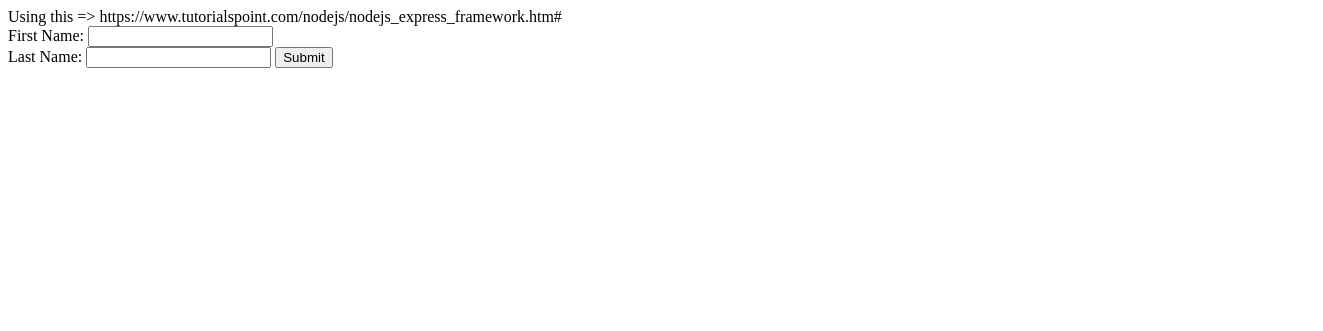
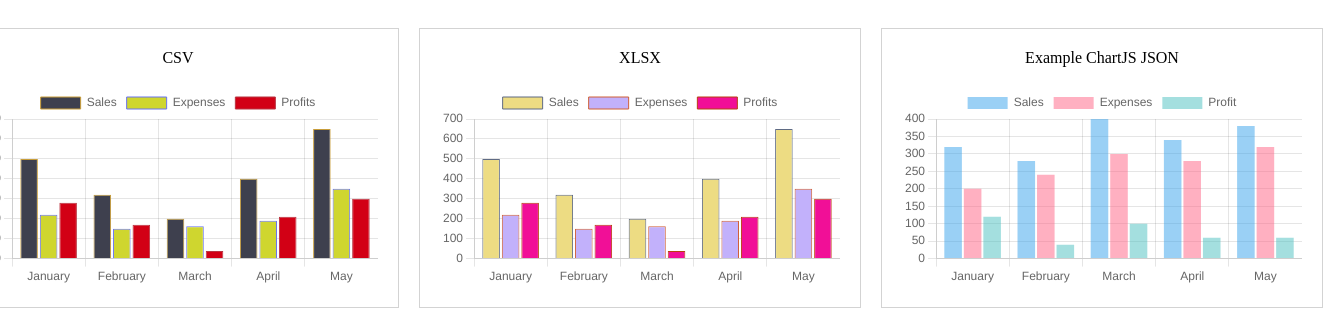
Before and after one commit to EdSpurrier/mapbox-visualization-vic-uni, a website: page public/index.html in a window 1280 px wide. Shown: the whole page, 1323 px wide, since content can reach past the window. Drawn offline with nearby package versions, Linux system fonts and the light colour scheme.

Commit message:
Added charts and conversion

```diff
--- a/public/data/convertedData.json
+++ /dev/null
@@ -1 +0,0 @@
-[{"name":"name","email":"email","age\r":"age\r"},{"name":"edweird","email":"edweird@gmail.com","age\r":"40\r"},{"name":"matthew","email":"mm@gmail.com","age\r":"25"}]
--- /dev/null
+++ b/public/data/csvData.json
@@ -0,0 +1,26 @@
+[
+  {
+    "Month": "Sales",
+    "January": 500,
+    "February": 320,
+    "March": 200,
+    "April": 400,
+    "May": 650
+  },
+  {
+    "Month": "Expenses",
+    "January": 220,
+    "February": 150,
+    "March": 162,
+    "April": 190,
+    "May": 350
+  },
+  {
+    "Month": "Profits",
+    "January": 280,
+    "February": 170,
+    "March": 38,
+    "April": 210,
+    "May": 300
+  }
+]
--- /dev/null
+++ b/public/data/example.json
@@ -0,0 +1,23 @@
+{
+    "labels": ["January", "February", "March", "April", "May"],
+    "datasets": [
+      {
+        "label": "Sales",
+        "backgroundColor": "rgba(54, 162, 235, 0.5)",
+        "borderColor": "rgba(54, 162, 235, 1)",
+        "data": [320, 280, 400, 340, 380]
+      },
+      {
+        "label": "Expenses",
+        "backgroundColor": "rgba(255, 99, 132, 0.5)",
+        "borderColor": "rgba(255, 99, 132, 1)",
+        "data": [200, 240, 300, 280, 320]
+      },
+      {
+        "label": "Profit",
+        "backgroundColor": "rgba(75, 192, 192, 0.5)",
+        "borderColor": "rgba(75, 192, 192, 1)",
+        "data": [120, 40, 100, 60, 60]
+      }
+    ]
+  }
--- a/public/data/inlineData.json
+++ /dev/null
@@ -1 +0,0 @@
-[{"name":"name","email":"email","age":"age"},{"name":"francis","email":"francis@gmail.com","age":"33"},{"name":"matty","email":"mm@gmail.com","age":"29"}]
--- /dev/null
+++ b/public/data/xlsxData.json
@@ -0,0 +1,26 @@
+[
+  {
+    "Month": "Sales",
+    "January": 500,
+    "February": 320,
+    "March": 200,
+    "April": 400,
+    "May": 650
+  },
+  {
+    "Month": "Expenses",
+    "January": 220,
+    "February": 150,
+    "March": 162,
+    "April": 190,
+    "May": 350
+  },
+  {
+    "Month": "Profits",
+    "January": 280,
+    "February": 170,
+    "March": 38,
+    "April": 210,
+    "May": 300
+  }
+]
--- a/public/index.html
+++ b/public/index.html
@@ -1,11 +1,33 @@
 <html>
-   <body>
-      Using this => https://www.tutorialspoint.com/nodejs/nodejs_express_framework.htm#
-      <form action = "http://127.0.0.1:8081/process_get" method = "GET">
-         First Name: <input type = "text" name = "first_name">  <br>
-         Last Name: <input type = "text" name = "last_name">
-         <input type = "submit" value = "Submit">
-      </form>
+   <head>
+      <title>Data Visualization Example</title>
+      <link rel="icon" href="favicon.ico" type="image/x-icon">
+      <link rel="shortcut icon" href="favicon.ico" type="image/x-icon">
+      <link rel="stylesheet" type="text/css" href="styles.css">
+  </head>
+  <body>
+      <!-- Your HTML content here -->
+        <div class="charts">
+            <div class="chart">
+                CSV
+                <canvas id="csvDataChart" class="barChart"></canvas>
+            </div>
 
-   </body>
+            <div class="chart">
+                XLSX
+                <canvas id="xlsxDataChart" class="barChart"></canvas>
+            </div>
+
+            <div class="chart">
+                Example ChartJS JSON
+                <canvas id="exampleDataChart" class="barChart"></canvas>
+            </div>
+
+        </div>
+
+
+
+      <script src="https://cdn.jsdelivr.net/npm/chart.js"></script>
+      <script src="script.js"></script>
+  </body>
 </html>
--- /dev/null
+++ b/public/script.js
@@ -0,0 +1,119 @@
+console.log("scripts.js Initializing.");
+
+const xlsxFile = 'data/xlsxData.json';
+
+const csvFile = 'data/csvData.json';
+
+const dataFile = 'data/example.json';
+
+
+function getRandomColor() {
+    const letters = "0123456789ABCDEF";
+    let color = "#";
+    for (let i = 0; i < 6; i++) {
+      color += letters[Math.floor(Math.random() * 16)];
+    }
+    return color;
+}
+
+
+function convertJSONtoChartJS(jsonData) {
+    const chartData = {
+    labels: Object.keys(jsonData[0]).slice(1), // Extract month names as labels excluding the "Month" key
+    datasets: []
+    };
+
+    jsonData.forEach(obj => {
+    const dataset = {
+        label: obj["Month"],
+        data: Object.values(obj).slice(1), // Extract data values excluding the "Month" key
+        backgroundColor: getRandomColor(), // Generate random background color for each dataset
+        borderColor: getRandomColor(), // Generate random border color for each dataset
+        borderWidth: 1 // Optional: Customize the border width for each dataset
+    };
+    chartData.datasets.push(dataset);
+    });
+
+    return chartData;
+}
+
+
+function createBarChart (elementId, chartData) {
+    // Create a Chart.js chart
+    var ctx = document.getElementById(elementId).getContext('2d');
+
+    var myChart = new Chart(ctx, {
+        type: 'bar',
+        data: chartData,
+        options: {
+            responsive: true,
+            scales: {
+                y: {
+                    beginAtZero: true
+                }
+            }
+        }
+    });
+}
+
+//  Fetch CSV JSON Data File
+fetch(csvFile)
+    .then(response => response.json())
+    .then(data => {
+        // Process the loaded JSON data
+        console.log(`[${csvFile}] Data Loaded =>`, data);
+
+        let chartData = convertJSONtoChartJS(data);
+
+        createBarChart('csvDataChart', chartData)
+    })
+    .catch(error => {
+        console.error('Error loading JSON file:', error);
+    });
+
+
+//  Fetch XLSX JSON Data File
+fetch(xlsxFile)
+    .then(response => response.json())
+    .then(data => {
+        // Process the loaded JSON data
+        console.log(`[${xlsxFile}] Data Loaded =>`, data);
+
+        let chartData = convertJSONtoChartJS(data);
+
+        createBarChart('xlsxDataChart', chartData)
+    })
+    .catch(error => {
+        console.error('Error loading JSON file:', error);
+    });
+
+
+//  Fetch JSON Data File
+fetch(dataFile)
+    .then(response => response.json())
+    .then(data => {
+        // Process the loaded JSON data
+        console.log(`[${dataFile}] Data Loaded =>`, data);
+
+        // Create a Chart.js chart
+        var ctx = document.getElementById('exampleDataChart').getContext('2d');
+        var myChart = new Chart(ctx, {
+            type: 'bar',
+            data: data,
+            options: {
+                responsive: true,
+                scales: {
+                    y: {
+                        beginAtZero: true
+                    }
+                }
+            }
+        });
+    })
+    .catch(error => {
+        console.error('Error loading JSON file:', error);
+    });
+
+
+
+console.log("scripts.js Loaded.");
--- /dev/null
+++ b/public/styles.css
@@ -0,0 +1,19 @@
+/* Define styles for the chart container */
+.charts {
+    padding: 20px;
+    display: flex;
+    gap: 20px;
+    justify-content: center;
+}
+
+.chart {
+    text-align: center;
+    border: 1px solid lightgray;
+    padding: 20px;
+}
+
+.barChart {
+    width: 400px;
+    height: 400px;
+    margin-top: 20px;
+}
--- a/scripts/generate-data.js
+++ b/scripts/generate-data.js
@@ -1,4 +1,6 @@
 console.log('RUNNING => generate-data.js');
 
 
-require("./convertJSON.js");
+require("./convertCSVtoJSON.js");
+
+require("./convertXLSXtoJSON.js");
```
Also changed, not shown: input/data.csv (+4 -3 lines), package.json (+4 -3 lines), public/old.js (added, +62 -0 lines), public/script copy.js (added, +92 -0 lines), scripts/convertCSVtoJSON.js (added, +60 -0 lines), scripts/convertJSON.js (deleted, +0 -55 lines), scripts/convertXLSXtoJSON.js (added, +31 -0 lines), scripts/server.js (+7 -21 lines), public/favicon.ico (added), 2 other files.
